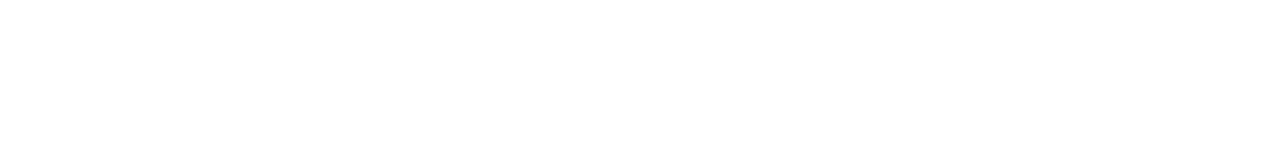
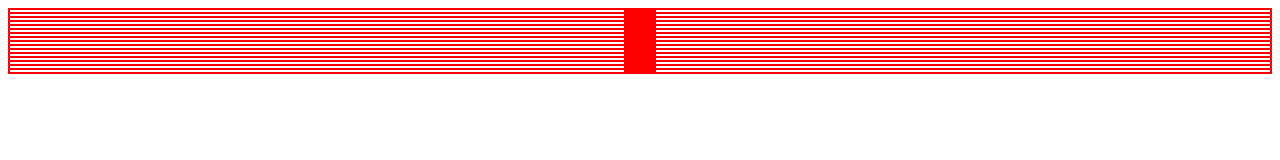
Before and after one commit to Adithya-why/etchdomodin, a plain HTML site: page index.html in a window 1280 px wide. Drawn offline with Linux system fonts and the light colour scheme.

Commit message:
Tried to align the divs with flexbox,did not work

```diff
--- a/index.html
+++ b/index.html
@@ -5,7 +5,7 @@
     <meta http-equiv="X-UA-Compatible" content="IE=edge">
     <meta name="viewport" content="width=device-width, initial-scale=1.0">
     <title>Document</title>
-
+    <link rel="stylesheet" href="style.css">
 </head>
 <body>
     <div class="container">
--- a/main.js
+++ b/main.js
@@ -1,9 +1,24 @@
 const container = document.querySelector('.container');
 
 for(i=0;i<16;i++){
+    const rowcontainer = document.createElement('div');
+    rowcontainer.classList.add(`rowcont`);
+    rowcontainer.classList.add(`${i}`);
     for(j=0;j<16;j++){
         const div = document.createElement('div');
         div.classList.add(`row${i}`);
-        container.appendChild(div);
+        rowcontainer.appendChild(div);
     }
+    container.appendChild(rowcontainer);
+
 }
+
+
+const rowconts = document.querySelectorAll('.rowcont')
+rowconts.forEach((rowcont) => {
+    rowcont.style.display = 'flex';
+    rowcont.style.flex = '1';
+    rowcont.style.justifyContent = "center";
+    rowcont.style.alignItems = "spaceAround";
+
+})
--- /dev/null
+++ b/style.css
@@ -0,0 +1,9 @@
+div{
+    border: 1px solid red;
+}
+
+
+.container{
+    display: flex;
+    flex-direction: column;
+}
```
